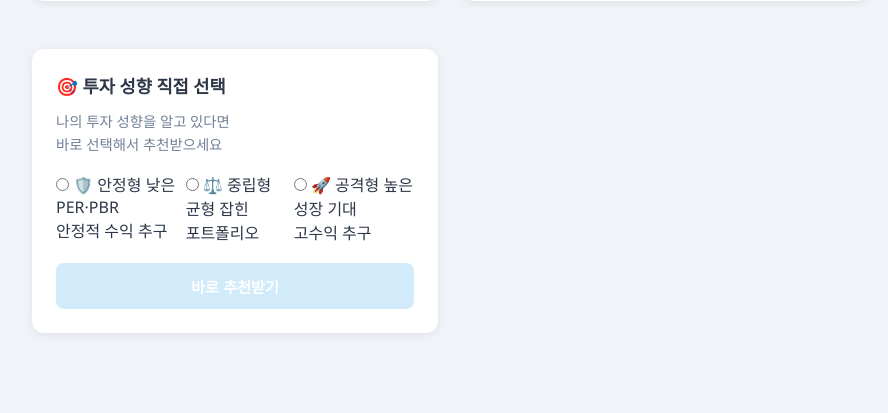
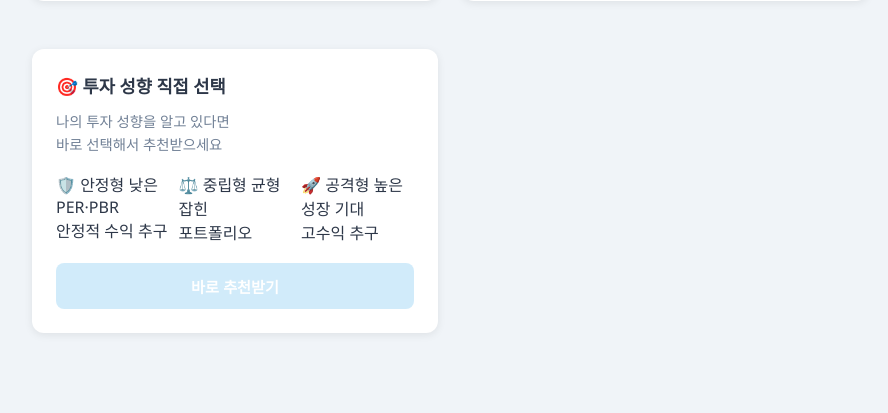
Before and after one commit to leedongho06/OSS_personalized_stock, a Flask app: page / in a window 1280 px wide. Shown: the part 484-897 px from the top of the page, without its empty margins (190-1078 px from the left). Run offline with Flask 3, Linux system fonts and the light colour scheme.

Commit message:
feat: add bias selection system (css 2)

```diff
--- a/static/css/style.css
+++ b/static/css/style.css
@@ -491,3 +491,12 @@ header p { color: #718096; }
     gap: 0.6rem;
     margin-bottom: 1.2rem;
 }
+
+.style-option {
+    flex: 1;
+    cursor: pointer;
+}
+
+.style-option input[type="radio"] {
+    display: none;
+}
```
